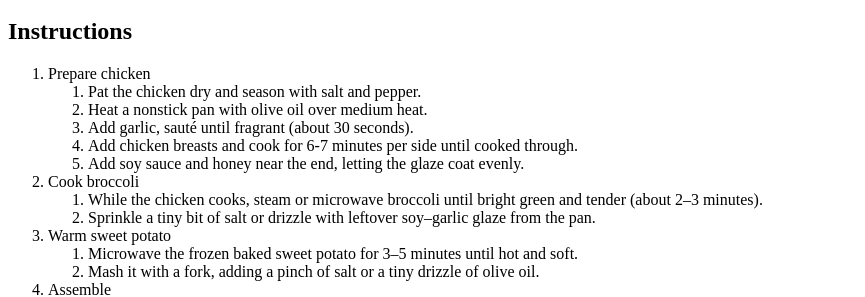
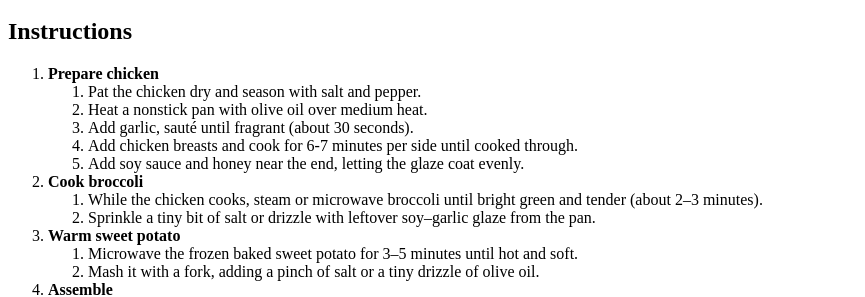
Before and after one commit to ntlw/ntlw_recipes, a plain HTML site: page recipes/chicken.html in a window 1280 px wide. Shown: the part 659-956 px from the top of the page, without its empty margins (0-865 px from the left). Drawn offline with Linux system fonts and the light colour scheme.

Commit message:
Bold instruction titles

```diff
--- a/recipes/chicken.html
+++ b/recipes/chicken.html
@@ -36,7 +36,7 @@
     </ul>
     <h2>Instructions</h2>
     <ol>
-      <li>Prepare chicken</li>
+      <li><strong>Prepare chicken</strong></li>
       <ol>
         <li>Pat the chicken dry and season with salt and pepper.</li>
         <li>Heat a nonstick pan with olive oil over medium heat.</li>
@@ -49,7 +49,7 @@
           Add soy sauce and honey near the end, letting the glaze coat evenly.
         </li>
       </ol>
-      <li>Cook broccoli</li>
+      <li><strong>Cook broccoli</strong></li>
       <ol>
         <li>
           While the chicken cooks, steam or microwave broccoli until bright
@@ -60,7 +60,7 @@
           from the pan.
         </li>
       </ol>
-      <li>Warm sweet potato</li>
+      <li><strong>Warm sweet potato</strong></li>
       <ol>
         <li>
           Microwave the frozen baked sweet potato for 3–5 minutes until hot and
@@ -71,7 +71,7 @@
           oil.
         </li>
       </ol>
-      <li>Assemble</li>
+      <li><strong>Assemble</strong></li>
       <ol>
         <li>Spread the mashed sweet potato on a plate.</li>
         <li>Slice the chicken and place it on top.</li>
```
